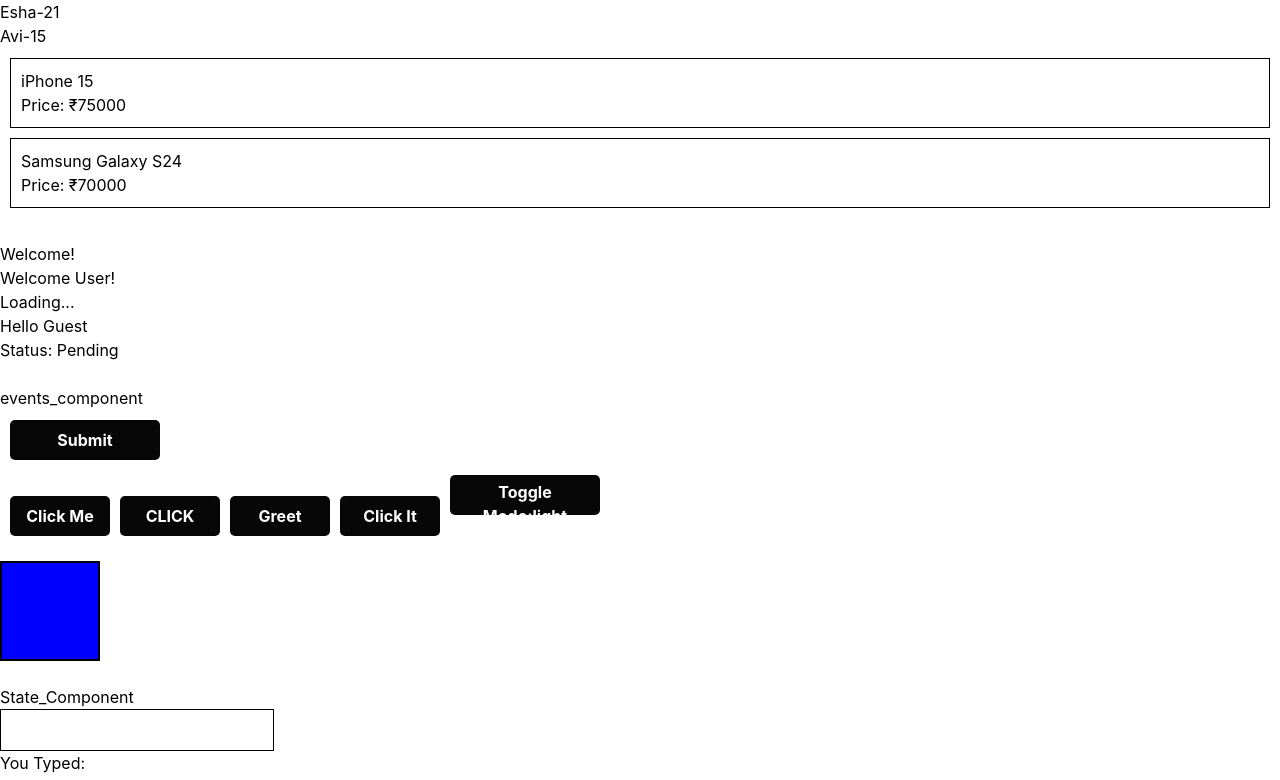
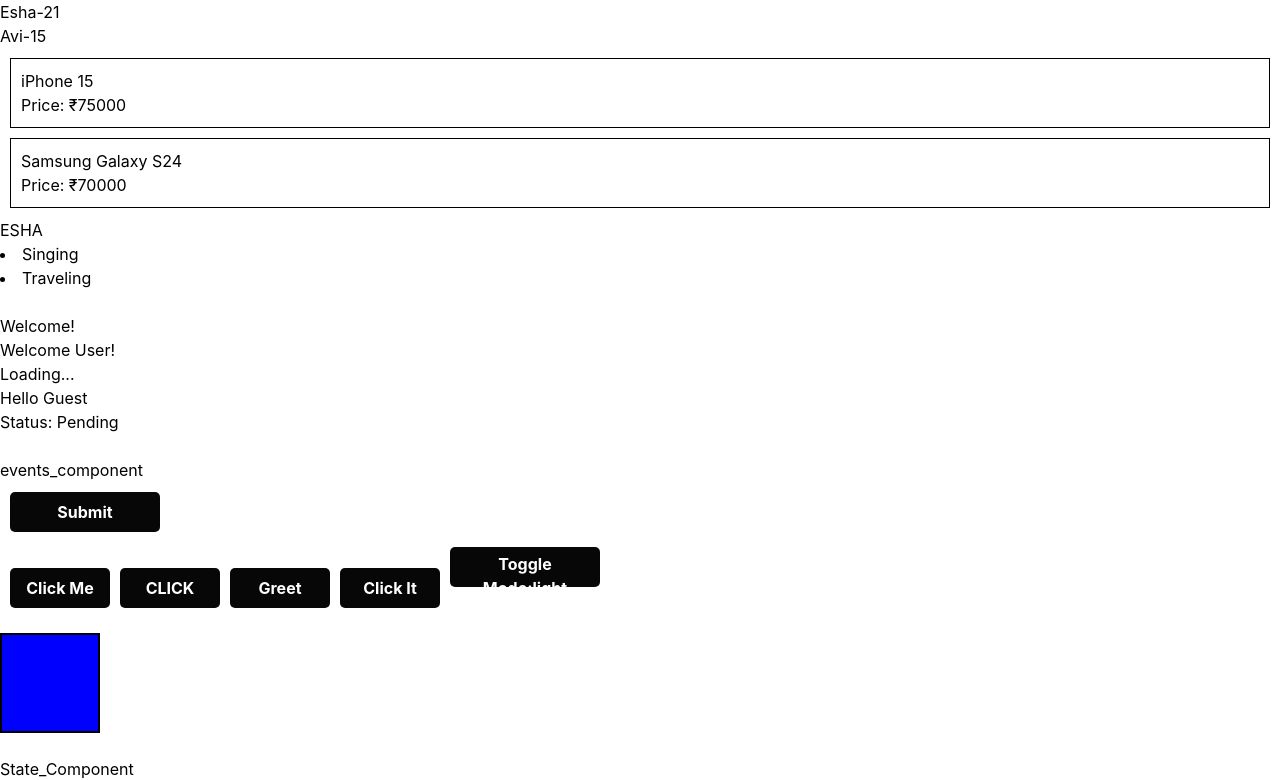
Before and after one commit to eshapatel2005/React_JS_Dashboard_Flowbite_Props, a React (Vite) app: page / in a window 1280 px wide. Shown: the top 780 px of the page. Built offline with nearby package versions, Linux system fonts and the light colour scheme.

Commit message:
Mapping an array of objects with nested arrays to JSX elements

```diff
--- a/src/components/MapComponents.jsx
+++ b/src/components/MapComponents.jsx
@@ -5,13 +5,18 @@
   const numbers = [
     { id: 1, name: "Esha", age: 21 },
     { id: 2, name: "Avi", age: 15 },
-  ];
+  ]
 
   // Display products in a card-like format using map
   const products = [
     { id: 1, name: "iPhone 15", price: 75000 },
     { id: 2, name: "Samsung Galaxy S24", price: 70000 },
-  ];
+  ]
+
+  // Mapping an array of objects with nested arrays to JSX elements
+  const data = [
+    { id: 1, name: "ESHA", hobbies: ["Singing", "Traveling"] }
+  ]
 
   return (
     <>
@@ -39,6 +44,20 @@
           </div>
         ))}
       </div>
+
+      {/* Display user data with nested arrays using map */}
+      <div>
+        {" "}
+        {data.map((user) => (
+          <div key={user.id}>
+            {" "}
+            <h2>{user.name}</h2>{" "}
+            {user.hobbies.map((hobby, index) => (
+              <li key={index}>{hobby}</li>
+            ))}{" "}
+          </div>
+        ))}{" "}
+      </div>
     </>
   );
 }
```
